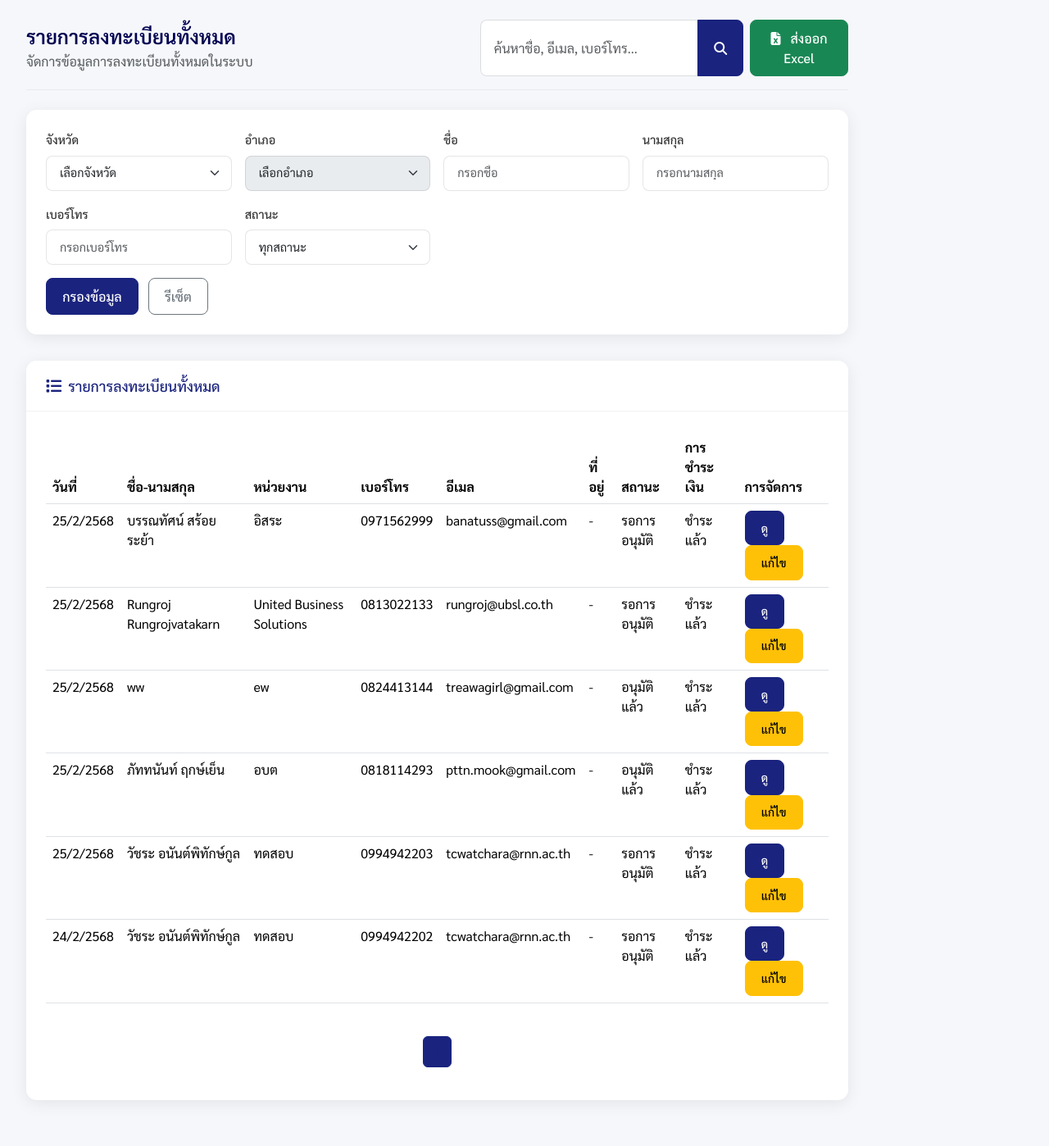
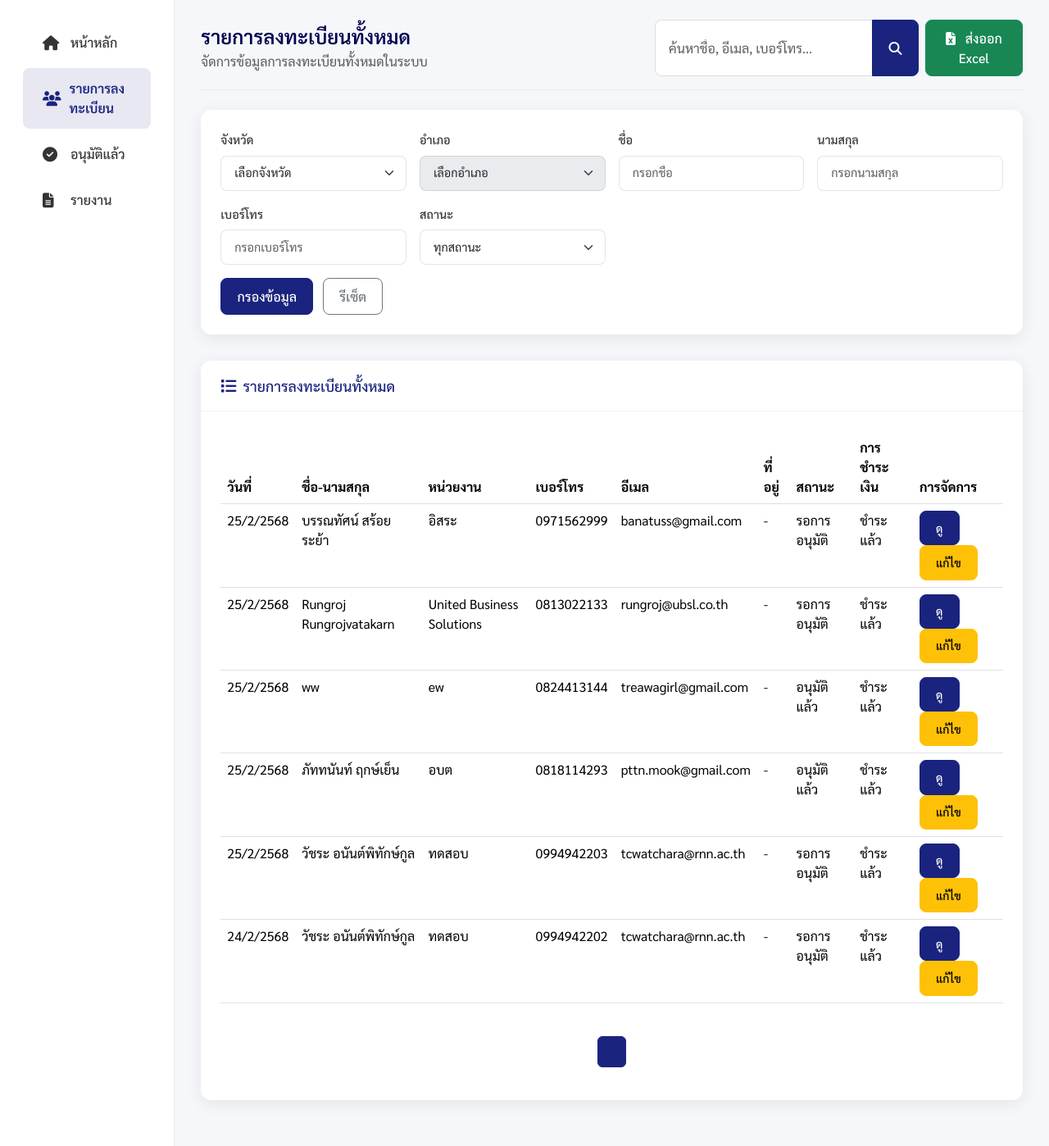
Before and after one commit to OhayouOhayouOhayou/regArts, a PHP site: page /register/admin/registrations.php in a window 1280 px wide. Shown: the whole page at 82% size. Run offline with PHP 8.4, Linux system fonts and the light colour scheme; the visitor is signed in with stand-in values (Sample User, id 1); data comes from the database, SQL or seed files in the repository; some libraries are stand-ins or nearby versions.

Commit message:
Update Reg

```diff
--- a/register/admin/registrations.php
+++ b/register/admin/registrations.php
@@ -1,7 +1,7 @@
 <?php
-session_start(); // เรียก session_start() ที่จุดเริ่มต้นก่อนส่งข้อมูลใดๆ
-require_once 'check_auth.php';
-require_once '../config/database.php';
+session_start();
+require_once 'check_auth.php'; // ไฟล์ตรวจสอบการล็อกอิน
+require_once '../config/database.php'; // ไฟล์เชื่อมต่อฐานข้อมูล
 ?>
 <!DOCTYPE html>
 <html lang="th">
@@ -9,10 +9,12 @@ require_once '../config/database.php';
     <meta charset="UTF-8">
     <meta name="viewport" content="width=device-width, initial-scale=1.0">
     <title>รายการลงทะเบียนทั้งหมด - ระบบจัดการการลงทะเบียน</title>
+    <!-- External CSS Libraries -->
     <link href="https://cdn.jsdelivr.net/npm/bootstrap@5.3.2/dist/css/bootstrap.min.css" rel="stylesheet">
     <link href="https://cdn.jsdelivr.net/npm/sweetalert2@11/dist/sweetalert2.min.css" rel="stylesheet">
     <link href="https://cdnjs.cloudflare.com/ajax/libs/font-awesome/6.4.0/css/all.min.css" rel="stylesheet">
     <link href="https://fonts.googleapis.com/css2?family=Sarabun:wght@300;400;500;600;700&display=swap" rel="stylesheet">
+    <!-- jQuery -->
     <script src="https://code.jquery.com/jquery-3.6.0.min.js"></script>
     <style>
         :root {
@@ -225,7 +227,7 @@ require_once '../config/database.php';
             margin-right: 0.8rem;
         }
 
-        /* Responsive adjustments */
+        /* Responsive Adjustments */
         @media (max-width: 992px) {
             .sidebar {
                 position: fixed;
@@ -291,6 +293,36 @@ require_once '../config/database.php';
 <body>
     <div class="container-fluid">
         <div class="row">
+            <!-- Sidebar -->
+            <div class="col-lg-2 sidebar" id="sidebar">
+                <ul class="nav flex-column">
+                    <li class="nav-item">
+                        <a href="dashboard.php" class="nav-link">
+                            <i class="fas fa-home"></i>
+                            <span>หน้าหลัก</span>
+                        </a>
+                    </li>
+                    <li class="nav-item">
+                        <a href="registrations.php" class="nav-link active">
+                            <i class="fas fa-users"></i>
+                            <span>รายการลงทะเบียน</span>
+                        </a>
+                    </li>
+                    <li class="nav-item">
+                        <a href="approved.php" class="nav-link">
+                            <i class="fas fa-check-circle"></i>
+                            <span>อนุมัติแล้ว</span>
+                        </a>
+                    </li>
+                    <li class="nav-item">
+                        <a href="#" class="nav-link">
+                            <i class="fas fa-file-alt"></i>
+                            <span>รายงาน</span>
+                        </a>
+                    </li>
+                </ul>
+            </div>
+            <!-- Main Content -->
             <div class="col-lg-10 main-content">
                 <div class="page-header">
                     <div>
@@ -299,7 +331,8 @@ require_once '../config/database.php';
                     </div>
                     <div class="d-flex gap-2">
                         <div class="input-group">
-                            <input type="text" class="form-control" id="searchInput" placeholder="ค้นหาชื่อ, อีเมล, เบอร์โทร...">
+                            <input type="text" class="form-control" id="searchInput"
+                                   placeholder="ค้นหาชื่อ, อีเมล, เบอร์โทร...">
                             <button class="btn btn-primary" type="button">
                                 <i class="fas fa-search"></i>
                             </button>
@@ -311,20 +344,19 @@ require_once '../config/database.php';
                     </div>
                 </div>
 
+                <!-- Filter Section -->
                 <div class="filter-section">
                     <div class="row g-3">
                         <div class="col-md-3">
                             <label for="provinceFilter" class="form-label">จังหวัด</label>
                             <select id="provinceFilter" class="form-select">
                                 <option value="">เลือกจังหวัด</option>
-                                <!-- ตัวเลือกจังหวัดจะถูกเติมด้วย JavaScript หรือ API -->
                             </select>
                         </div>
                         <div class="col-md-3">
                             <label for="districtFilter" class="form-label">อำเภอ</label>
                             <select id="districtFilter" class="form-select" disabled>
                                 <option value="">เลือกอำเภอ</option>
-                                <!-- ตัวเลือกอำเภอจะถูกเติมตามจังหวัดที่เลือก -->
                             </select>
                         </div>
                         <div class="col-md-3">
@@ -356,6 +388,7 @@ require_once '../config/database.php';
                     </div>
                 </div>
 
+                <!-- Registrations Table -->
                 <div class="card">
                     <div class="card-header">
                         <h5 class="title">
@@ -385,6 +418,7 @@ require_once '../config/database.php';
                             </table>
                         </div>
 
+                        <!-- Pagination -->
                         <nav aria-label="Page navigation" class="mt-4">
                             <ul class="pagination justify-content-center" id="pagination">
                                 <!-- จะถูกเติมด้วย JavaScript -->
@@ -396,6 +430,7 @@ require_once '../config/database.php';
         </div>
     </div>
 
+    <!-- External JavaScript Libraries -->
     <script src="https://cdn.jsdelivr.net/npm/bootstrap@5.3.2/dist/js/bootstrap.bundle.min.js"></script>
     <script src="https://cdn.jsdelivr.net/npm/sweetalert2@11"></script>
     <script src="../assets/js/registrations.js"></script>
```
